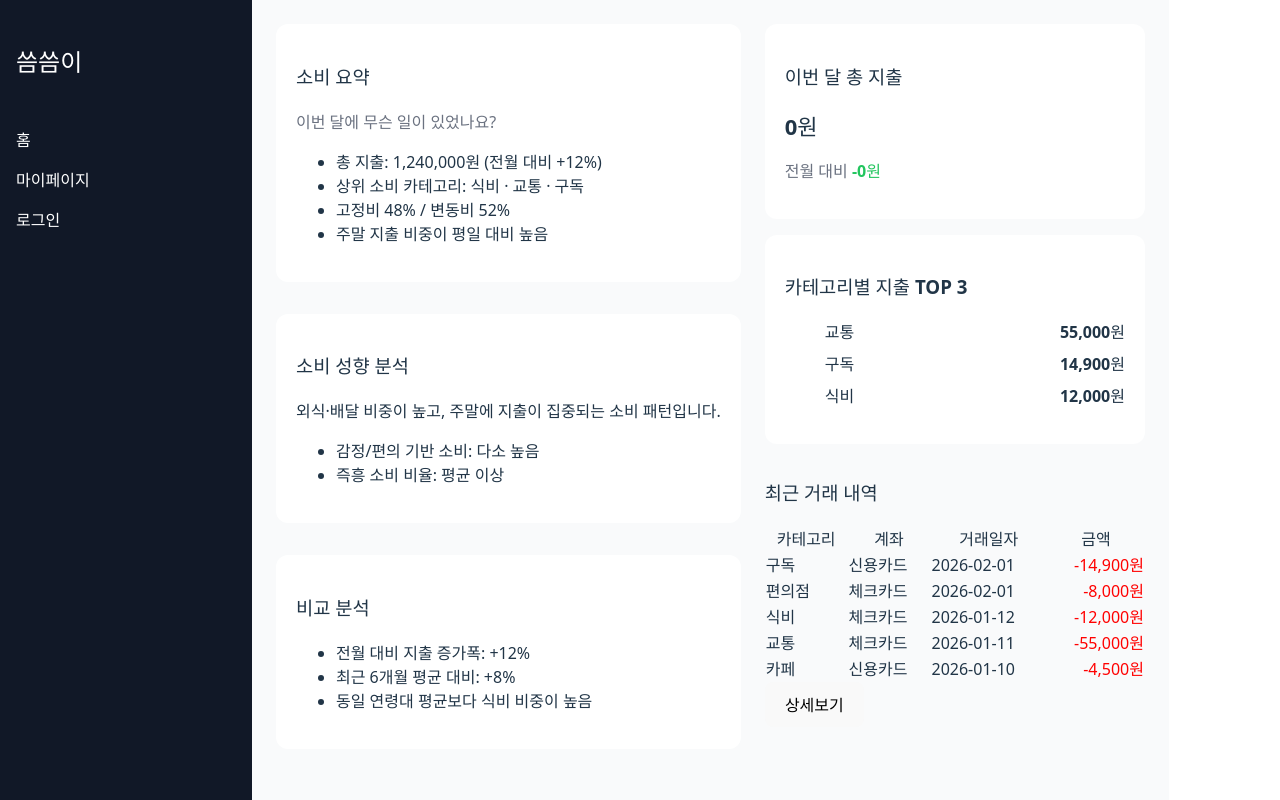
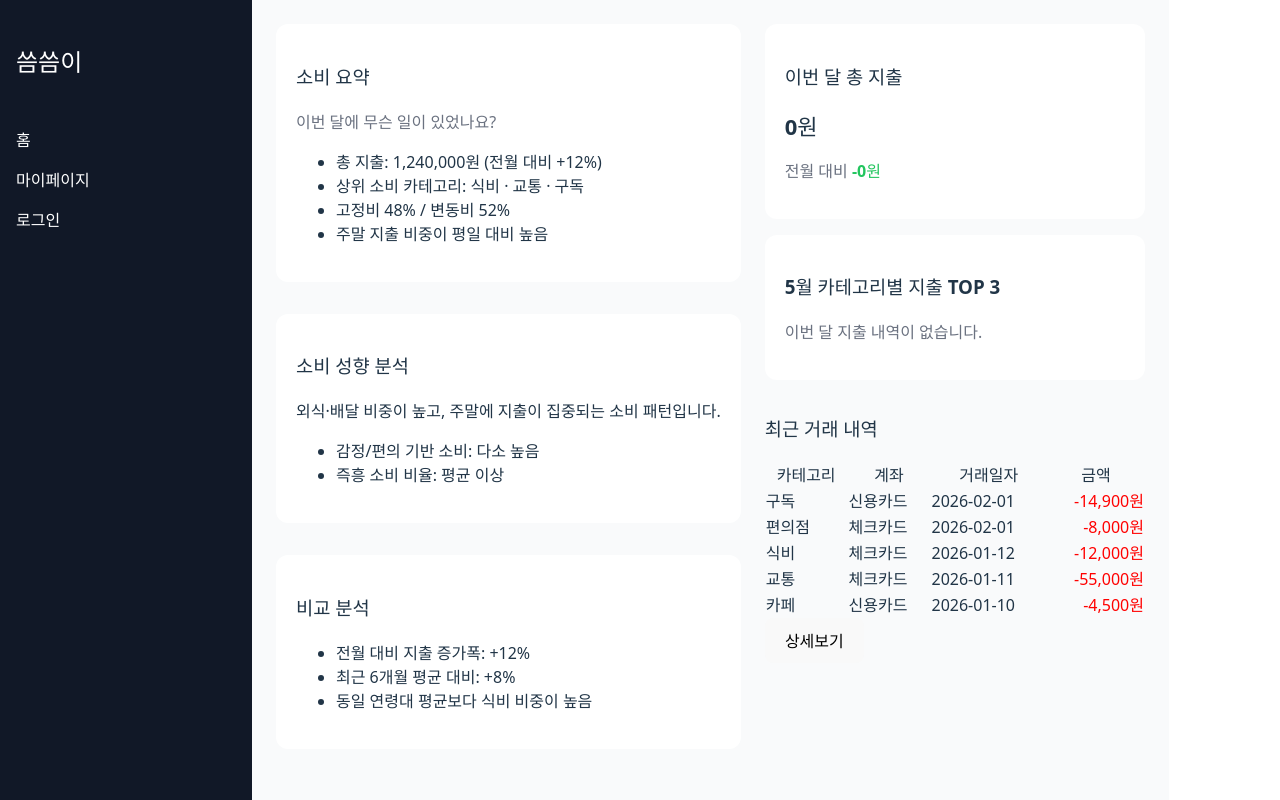
Before and after one commit to Sseumsseumi/sseumsseumi, a React app in the folder frontend/: page / in a window 1280 px wide. Built offline with nearby package versions, Linux system fonts and the light colour scheme; the HTML template or start-up script is replaced by a standard one.

Commit message:
[feat] : 카테고리별 지출 통계를 이번 달 기준으로 필터링

```diff
--- a/frontend/src/components/dashboard/statics/CategoryStatsSummary.tsx
+++ b/frontend/src/components/dashboard/statics/CategoryStatsSummary.tsx
@@ -5,8 +5,21 @@ interface Props {
 }
 
 const CategoryStatsSummary = ({ transactions }: Props) => {
+  const now = new Date();
+  const currentYear = now.getFullYear();
+  const currentMonth = now.getMonth(); // 0-based
+  const displayMonth = currentMonth + 1;
+
   const categoryTotals = transactions
-    .filter((tx) => tx.type === "OUT")
+    .filter((tx) => {
+      if (tx.type !== "OUT") return false;
+
+      const date = new Date(tx.date);
+      return (
+        date.getFullYear() === currentYear &&
+        date.getMonth() === currentMonth
+      );
+    })
     .reduce<Record<string, number>>((acc, tx) => {
       acc[tx.category] = (acc[tx.category] || 0) + tx.amount;
       return acc;
@@ -24,8 +37,13 @@ const CategoryStatsSummary = ({ transactions }: Props) => {
         borderRadius: "12px",
       }}
     >
-      <h3>카테고리별 지출 TOP 3</h3>
+      <h3>{displayMonth}월 카테고리별 지출 TOP 3</h3>
 
+      {sortedCategories.length === 0 ? (
+        <p style={{ marginTop: "12px", color: "#6b7280" }}>
+          이번 달 지출 내역이 없습니다.
+        </p>
+      ) : (
         <ul style={{ marginTop: "12px" }}>
           {sortedCategories.map(([category, amount]) => (
             <li
@@ -41,6 +59,7 @@ const CategoryStatsSummary = ({ transactions }: Props) => {
             </li>
           ))}
         </ul>
+      )}
     </section>
   );
 };
```
Lines whose indentation alone changed are shown as unchanged.
